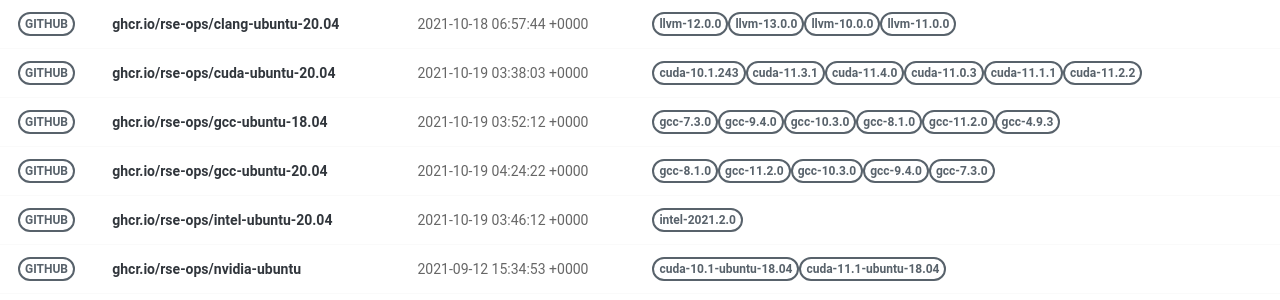
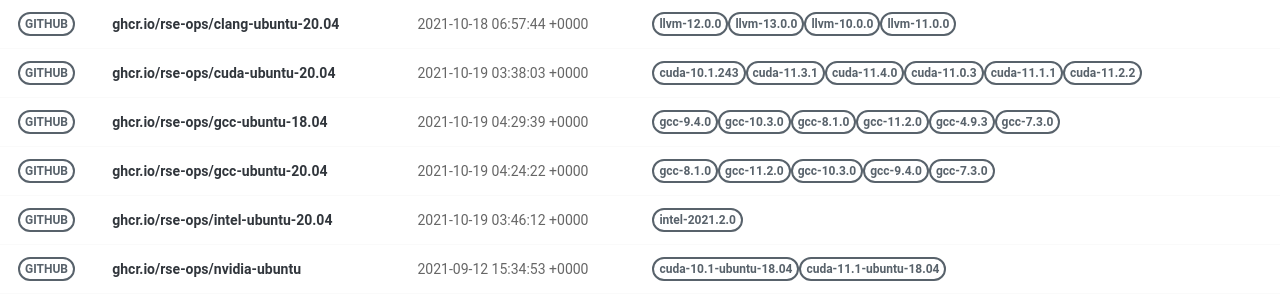
Before and after one commit to rse-ops/docker-images, a Jekyll site: the page built from pages/index.md, in a window 1280 px wide. Shown: the part 179-479 px from the top of the page. Built offline with Jekyll 4.4.1, drawn with Linux system fonts in a browser that asks for light colours; nearby versions of some CDN libraries.

Commit message:
Automated push to update library 2021-10-19

```diff
--- a/_library/ghcr.io-rse-ops-gcc-ubuntu-18.04.md
+++ b/_library/ghcr.io-rse-ops-gcc-ubuntu-18.04.md
@@ -1,14 +1,11 @@
 ---
 layout: container
 name: ghcr.io/rse-ops/gcc-ubuntu-18.04
-updated_at: 2021-10-19 03:52:12.161526
+updated_at: 2021-10-19 04:29:39.776582
 
 
 container_url: https://github.com/orgs/rse-ops/packages/container/package/gcc-ubuntu-18.04
 versions:
- - tag: gcc-7.3.0
-   dockerfile: https://github.com/rse-ops/docker-images/blob/main/ubuntu/gcc/Dockerfile
-   manifest: https://crane.ggcr.dev/manifest/ghcr.io/rse-ops/gcc-ubuntu-18.04:gcc-7.3.0
  - tag: gcc-9.4.0
    dockerfile: https://github.com/rse-ops/docker-images/blob/main/ubuntu/gcc/Dockerfile
    manifest: https://crane.ggcr.dev/manifest/ghcr.io/rse-ops/gcc-ubuntu-18.04:gcc-9.4.0
```
Also changed, not shown: other parts of _library/ghcr.io-rse-ops-gcc-ubuntu-18.04.md (+3 -0 lines).
